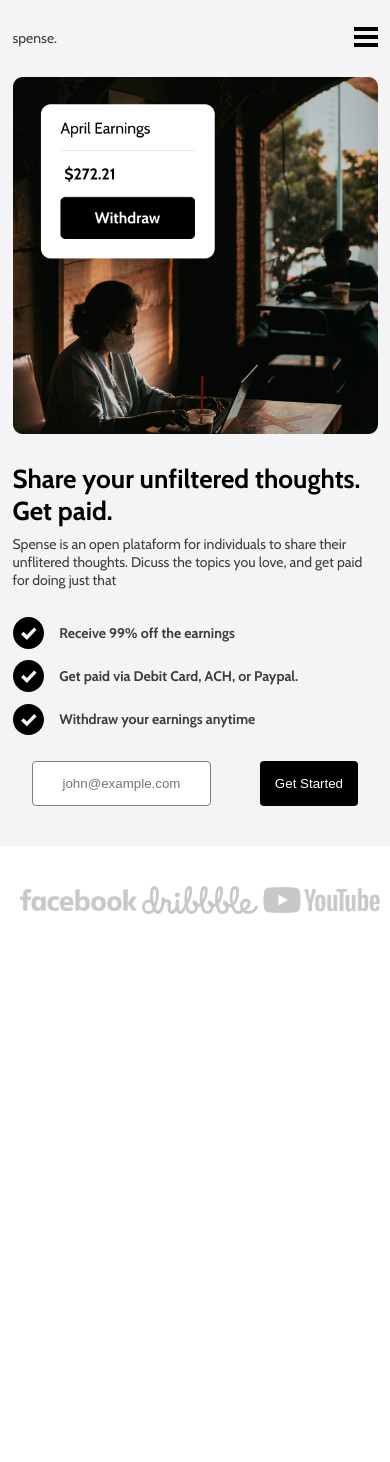
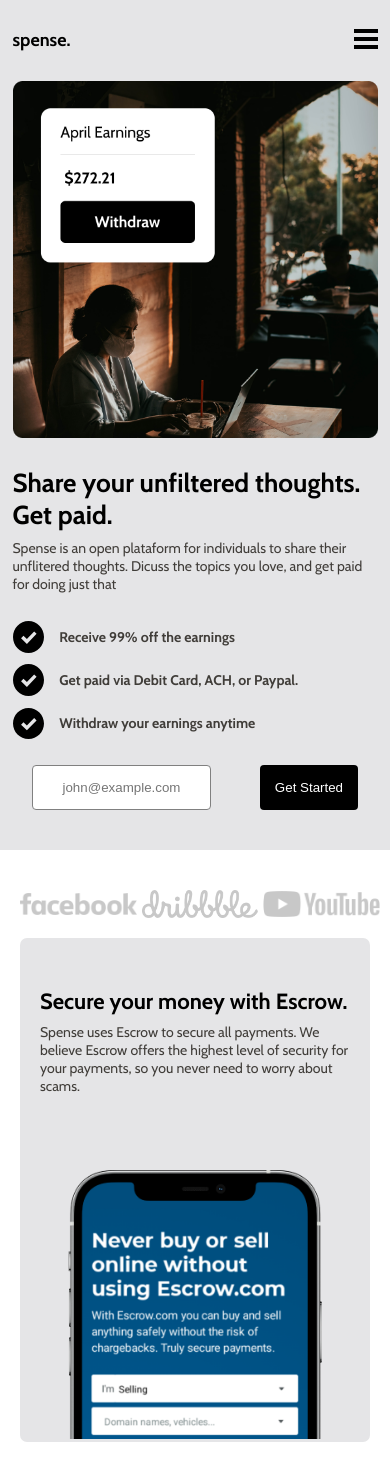
Before and after one commit to Greg-js1007/Spense, a website: page index.html in a window 390 px wide. Before the commit the page ends 954 px from the top, so only its background shows below. Drawn offline with nearby package versions, Linux system fonts and the light colour scheme.

Commit message:
añadiendo estilos al main escrow y haciendo el cambio al logo en el header

```diff
--- a/index.html
+++ b/index.html
@@ -59,8 +59,13 @@
                 <img src="./Assets/Dribbble Logo.png" alt=" Dribbble logo" />
                 <img src="./Assets/Youtube Logo.png" alt=" Youtube logo" />
         </figure>
-        <section>
-
+        <section class="main__benefits escrow">
+            <h2>Secure your money with Escrow.</h2>
+            <p>Spense uses Escrow to secure all payments. We believe Escrow offers the highest level of  security for your payments, so you never need to worry about scams.</p>
+            <a href=""></a>
+            <figure class="main__image">
+                <img src="./Assets/Phone Mockup (Mobile).png" alt="">
+            </figure>
         </section>
     </main>
 </body>
--- a/sass/layout/_layout.scss
+++ b/sass/layout/_layout.scss
@@ -3,7 +3,6 @@
 
 .header{
     padding: 0rem 1.25rem;
-    background-color: $theme-background-gray;
 }
 .header, .main, .footer{
     min-width: 2rem;
--- a/sass/modules/_modules.scss
+++ b/sass/modules/_modules.scss
@@ -73,3 +73,12 @@
         height: auto;
     }
 }
+.main__benefits{
+    width: 100%;
+    height: auto;
+    padding: 30px 20px 0px 20px;
+}
+
+.escrow{
+    border-radius: 7px;
+}
--- a/sass/theme/_themes.scss
+++ b/sass/theme/_themes.scss
@@ -1,4 +1,4 @@
-$theme-background-gray: #f4f4f7;
+$theme-background-gray: #e5e5e7;
 $theme-background-black: #212529;
 
 /*Fonts */
@@ -13,3 +13,11 @@ h1{
 h2{
     font-size: 2.2rem;
 }
+.header, .escrow{
+    background-color: $theme-background-gray;
+}
+.header__logo{
+    font-weight: bold;
+    color: $subtitle-h2-color;
+    font-size: 1.8rem;
+}
```
Also changed, not shown: css/styles.css, sass/main.scss (line endings or trailing spaces).
